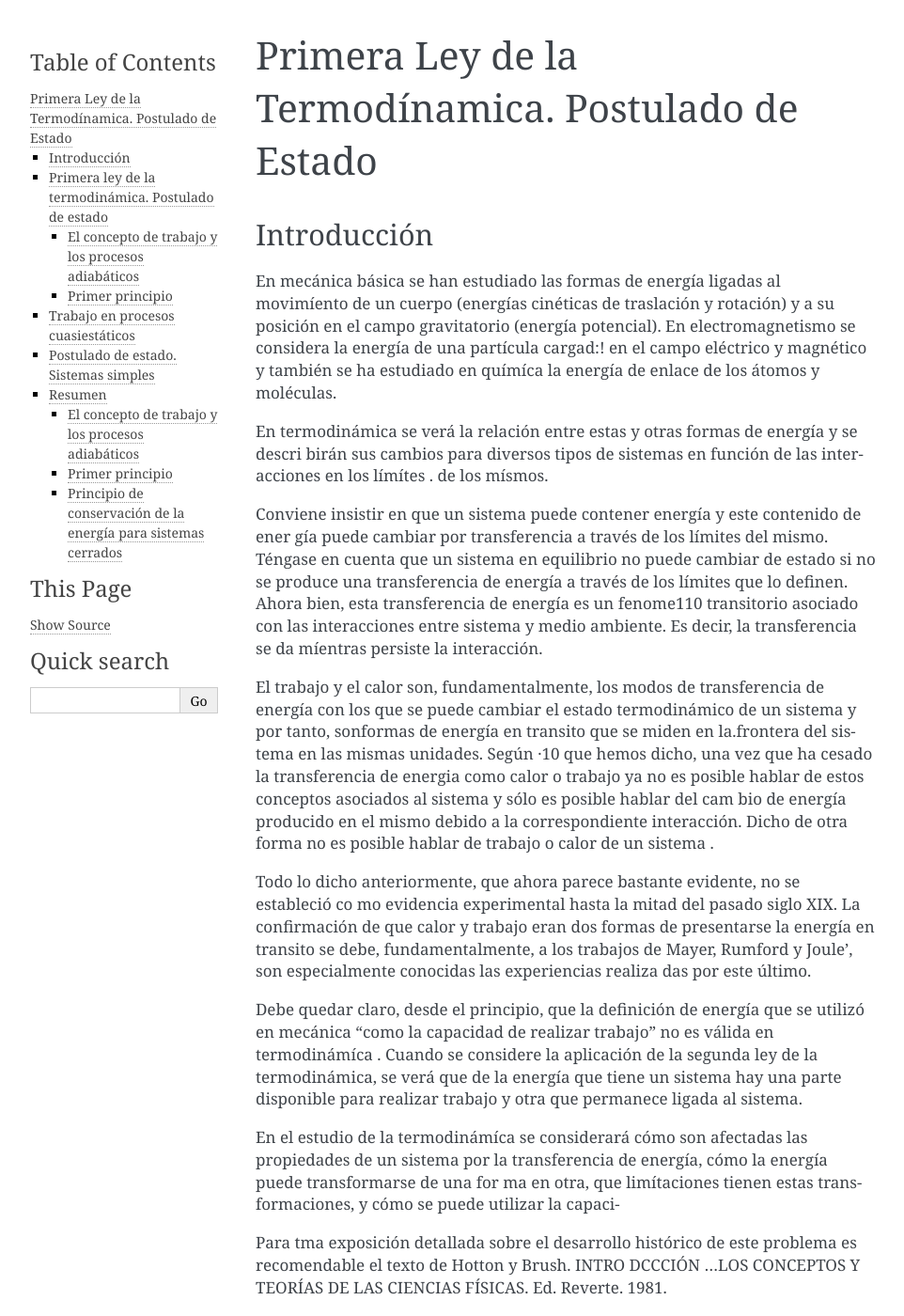
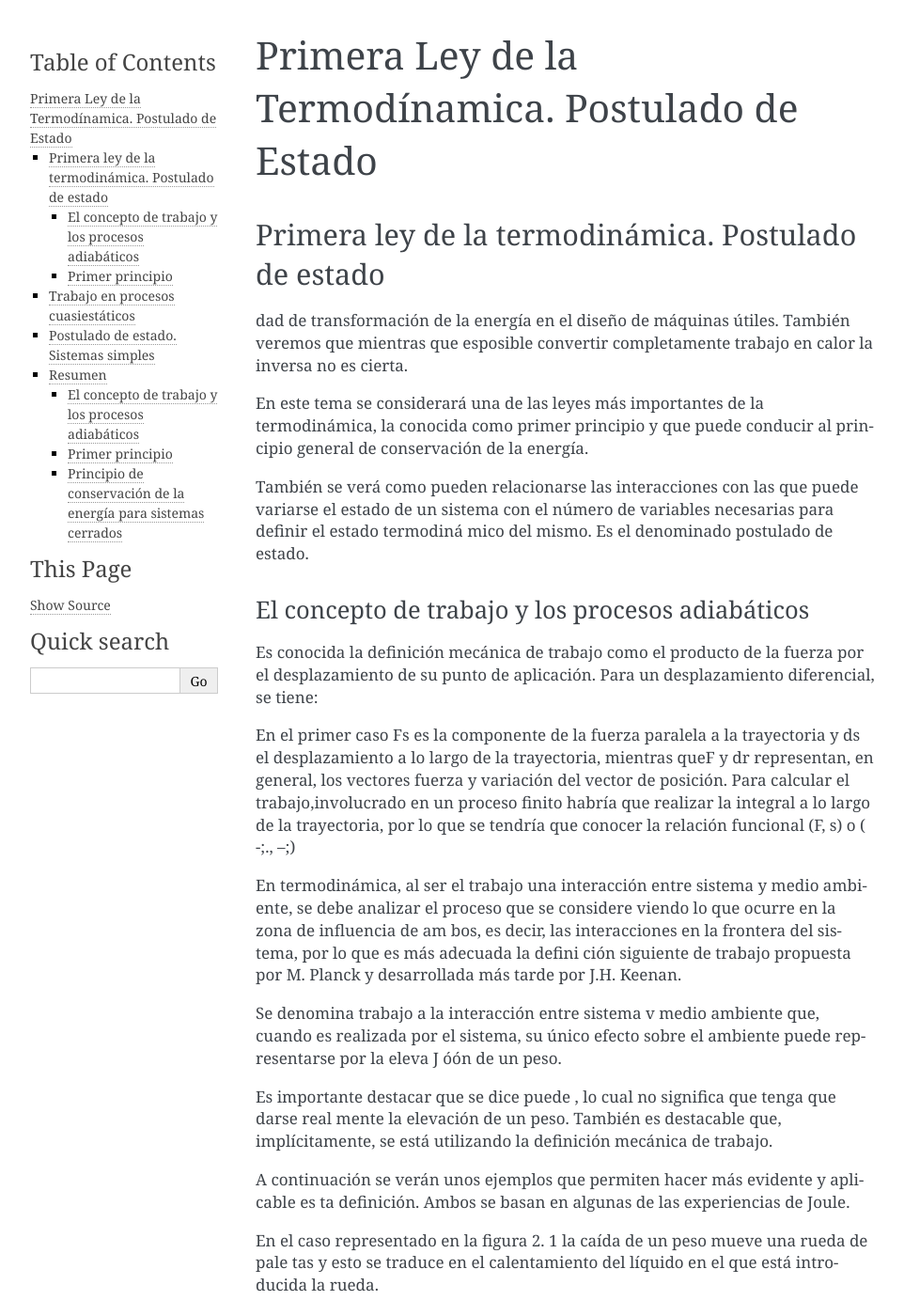
Before and after one commit to mantielero/termodinamica, a Sphinx documentation site: the page built from source/primer_principio.rst, in a window 1280 px wide and 1400 px high. Shown: the whole window at 94% size, without its empty margins (148-1110 px from the left). Built offline with Sphinx 7.4.7, drawn with Linux system fonts in a browser that asks for light colours; pages that are not in the unit, such as notebooks, are missing from menus.

Commit message:
Primer principio completo

```diff
--- a/source/primer_principio.rst
+++ b/source/primer_principio.rst
@@ -1,29 +1,9 @@
 Primera Ley de la Termodínamica. Postulado de Estado
 ====================================================
 
-Introducción
-------------
-
-En mecánica básica se han estudiado las formas de energía ligadas al movimíento de un cuerpo (energías cinéticas de traslación y rotación) y a su posición en el campo gravitatorio (energía potencial). En electromagnetismo se considera la energía de una partícula cargad:! en el campo eléctrico y magnético y también se ha estudiado en químíca la energía de enlace de los átomos y moléculas.
-
-En termodinámica se verá la relación entre estas y otras formas de energía y se descri­ birán sus cambios para diversos tipos de sistemas en función de las interacciones en los límítes
-. de los mísmos.
-
-Conviene insistir en que un sistema puede contener energía y este contenido de ener­ gía puede cambiar por transferencia a través de los límites del mismo. Téngase en cuenta que un sistema en equilibrio no puede cambiar de estado si no se produce  una transferencia de energía a través de los límites que lo definen. Ahora bien, esta transferencia de energía es un fenome110 transitorio asociado con las interacciones entre sistema y medio ambiente. Es decir, la transferencia  se da míentras persiste la interacción.
-
-El trabajo y el calor son, fundamentalmente, los modos de transferencia de energía con los que se puede cambiar el estado termodinámico de un sistema y por tanto, sonformas de energía en transito que se miden en la.frontera del sistema en las mismas unidades. Según
-·10 que hemos dicho, una vez que ha cesado la transferencia de energia como calor o trabajo ya no es posible hablar de estos conceptos asociados al sistema y sólo es posible hablar del cam­ bio de energía producido en el mismo debido a la correspondiente interacción. Dicho de otra forma no es posible hablar de trabajo o calor de un sistema .
-
-Todo lo dicho anteriormente, que ahora parece bastante evidente, no  se estableció co­ mo evidencia experimental hasta la mitad  del pasado  siglo XIX. La confirmación  de que calor y trabajo eran dos formas de presentarse la energía  en transito  se debe,  fundamentalmente,  a los trabajos de Mayer, Rumford y Joule', son especialmente conocidas las experiencias realiza­ das por este último.
-
-Debe quedar claro, desde el principio, que la definición de energía que se utilizó en mecánica "como la capacidad de realizar trabajo" no es válida en termodinámíca . Cuando se considere la aplicación de la segunda ley de la termodinámica, se verá que de la energía que tiene un sistema hay una parte disponible para realizar trabajo y otra que permanece ligada al sistema.
-
-En el estudio de la termodinámíca se considerará cómo son afectadas las propiedades de un sistema por la transferencia de energía, cómo la energía puede transformarse de una for­ ma en otra, que limítaciones tienen estas transformaciones, y cómo se puede utilizar la capaci-
 
 
-Para tma exposición detallada sobre el desarrollo histórico de este problema es recomendable el texto de Hotton y Brush. INTRO­ DCCCIÓN ...\ LOS CONCEPTOS Y TEORÍAS DE  LAS CIENCIAS FÍSICAS. Ed. Reverte. 1981.
 
-I
 
 Primera ley de la termodinámica. Postulado de estado
 ----------------------------------------------------
```
